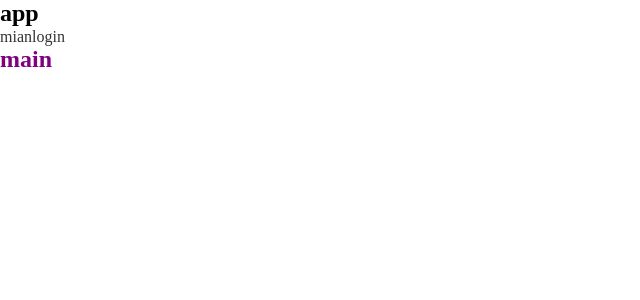
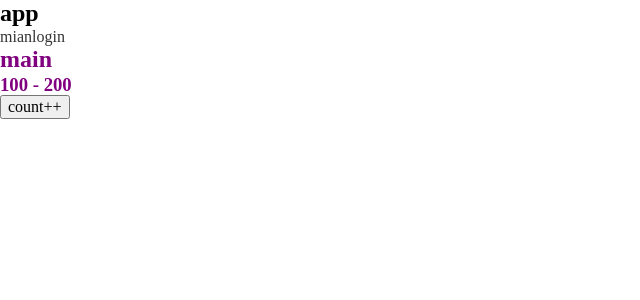
Before and after one commit to dylan2187/dylan-cms-ts, a Vue app: page /#/main in a window 1280 px wide. Shown: the top 300 px of the page, without its empty margins (0-640 px from the left). Built offline with nearby package versions, Linux system fonts and the light colour scheme.

Commit message:
状态管理配置 pinia

```diff
--- a/src/main.ts
+++ b/src/main.ts
@@ -1,14 +1,14 @@
 import { createApp } from 'vue'
-import 'normalize.css'
+import 'normalize.css' //样式初始化
 import './assets/css/index.less'
-import { createPinia } from 'pinia'
 
 import App from './App.vue'
 import router from './router'
+import pinia from './stores'
 
 const app = createApp(App)
 
-app.use(createPinia())
+app.use(pinia)
 app.use(router)
 
 app.mount('#app')
--- /dev/null
+++ b/src/stores/count.ts
@@ -0,0 +1,24 @@
+import { defineStore } from 'pinia'
+
+const useCountStore = defineStore('count', {
+  state() {
+    return {
+      count: 100,
+    }
+  },
+  getters: {
+    doubleCount(state) {
+      return state.count * 2
+    },
+  },
+  actions: {
+    changeCountAction(newCount: number) {
+      this.count = newCount
+    },
+    countPlusOneAction() {
+      this.count++
+    },
+  },
+})
+
+export default useCountStore
--- /dev/null
+++ b/src/stores/index.ts
@@ -0,0 +1,5 @@
+import { createPinia } from 'pinia'
+
+const pinia = createPinia()
+
+export default pinia
--- a/src/views/main/Main.vue
+++ b/src/views/main/Main.vue
@@ -1,10 +1,19 @@
 <template>
   <div class="main">
     <h2>main</h2>
+    <h3>{{ countStore.count }} - {{ countStore.doubleCount }}</h3>
+    <button @click="changeCount">count++</button>
   </div>
 </template>
 
-<script setup lang="ts"></script>
+<script setup lang="ts">
+import useCountStore from '@/stores/count'
+
+const countStore = useCountStore()
+function changeCount() {
+  countStore.countPlusOneAction()
+}
+</script>
 
 <style lang="less" scoped>
 .main {
```
